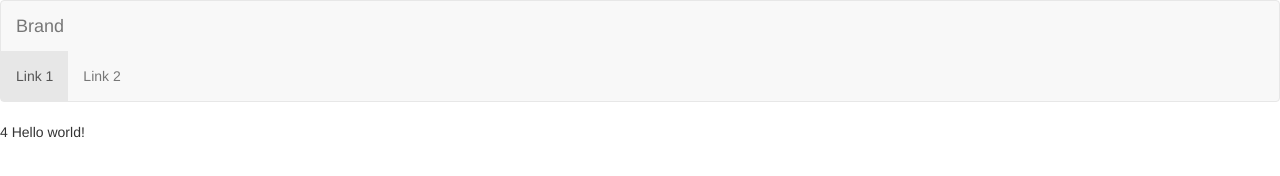
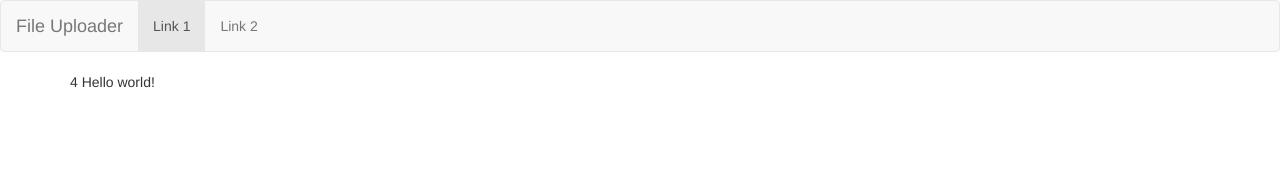
Before and after one commit to ashryanbeats/file-uploader, a website: page app/views/index.html in a window 1280 px wide. Drawn offline with nearby package versions, Linux system fonts and the light colour scheme.

Commit message:
Fix for navbar.

```diff
--- a/app/views/index.html
+++ b/app/views/index.html
@@ -9,20 +9,20 @@
 	<nav class="navbar navbar-default">
 		<div class="container-fluid">
 			<div class="navbar-header">
-				<a class="navbar-brand" href="#">Brand</a>
+				<a class="navbar-brand" href="#">File Uploader</a>
 			</div>
-		</div>
 
-		<!-- <div> -->
 			<ul class="nav navbar-nav">
 				<li class="active"><a href="#">Link 1</a></li>
 				<li><a href="#">Link 2</a></li>
 			</ul>
-		<!-- </div> -->
+		</div>
+	</nav>
 
-	</nav>
-	{{2+2}}
-	Hello world!
+	<div class="container">
+		{{2+2}}
+		Hello world!
+	</div>
 
 </body>
 </html>
```
